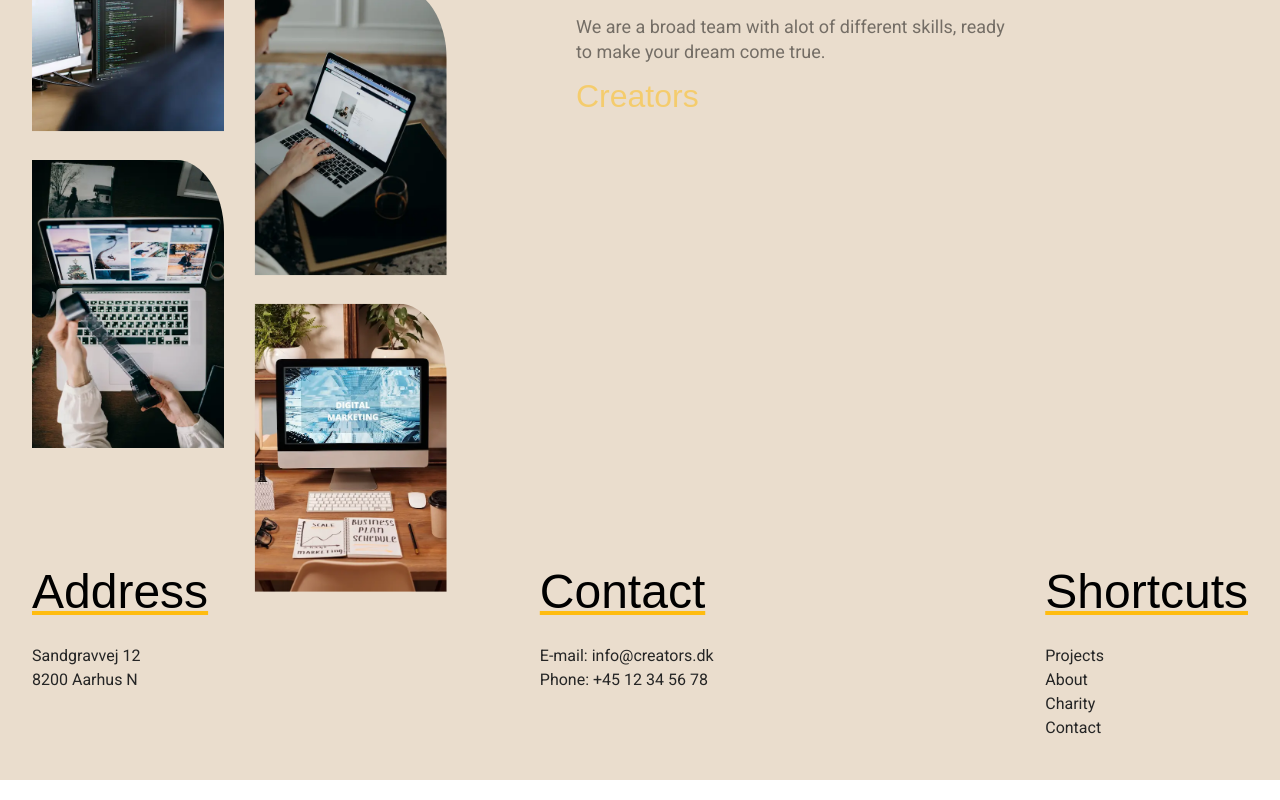
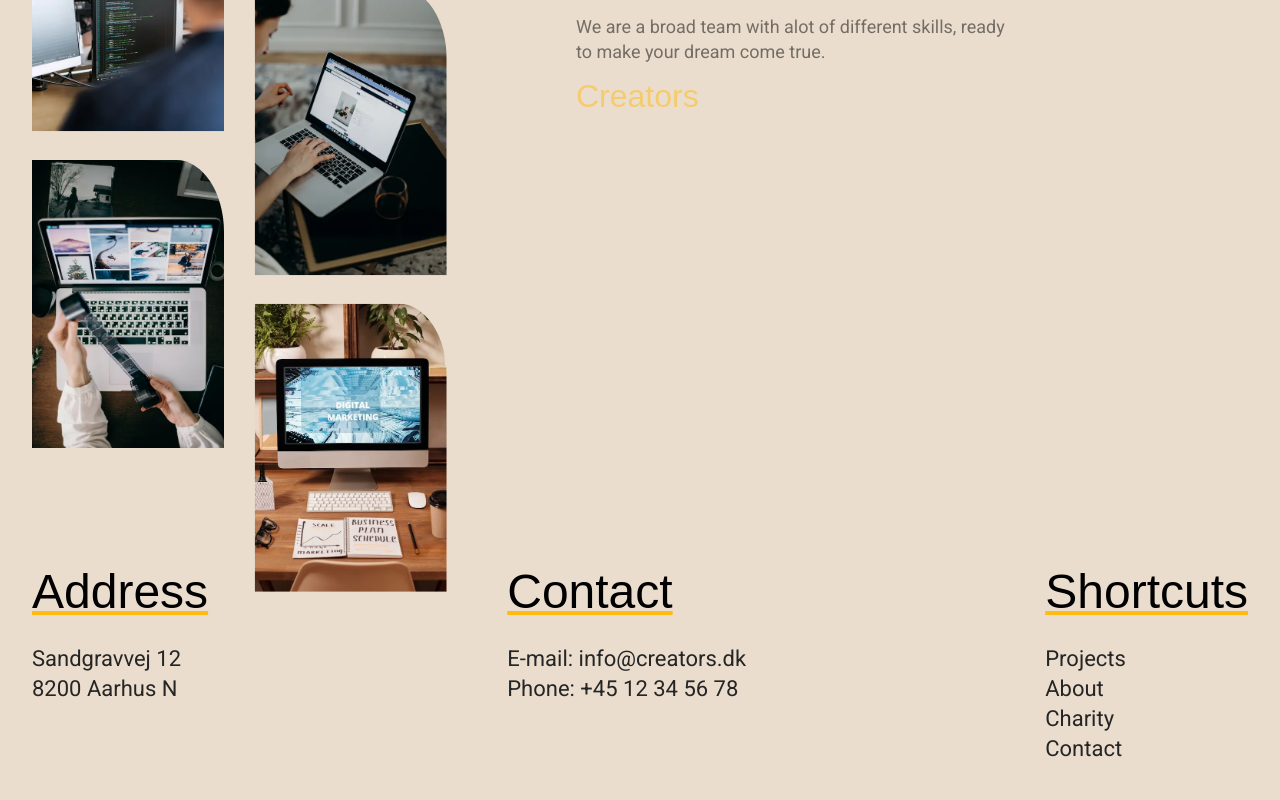
Before and after one commit to Steffen-Svenningsen/creative-agency, a Vue app: page / in a window 1280 px wide. Shown: the part 2048-2848 px from the top of the page. Built offline with nearby package versions, Linux system fonts and the light colour scheme; a web font is replaced by a local one.

Commit message:
Refactor size on footer links

```diff
--- a/src/App.vue
+++ b/src/App.vue
@@ -104,7 +104,7 @@ footer
     flex-direction: column
     gap: 0.5rem
     min-width: 120px
-    height: 180px
+    height: 200px
 
     h3
       font-size: clamp(28px, 4vw, 48px)
@@ -116,6 +116,7 @@ footer
     span
       font-family: "Roboto", sans-serif
       color: $black
+      font-size: 22px
 
       a
         text-decoration: none
```
